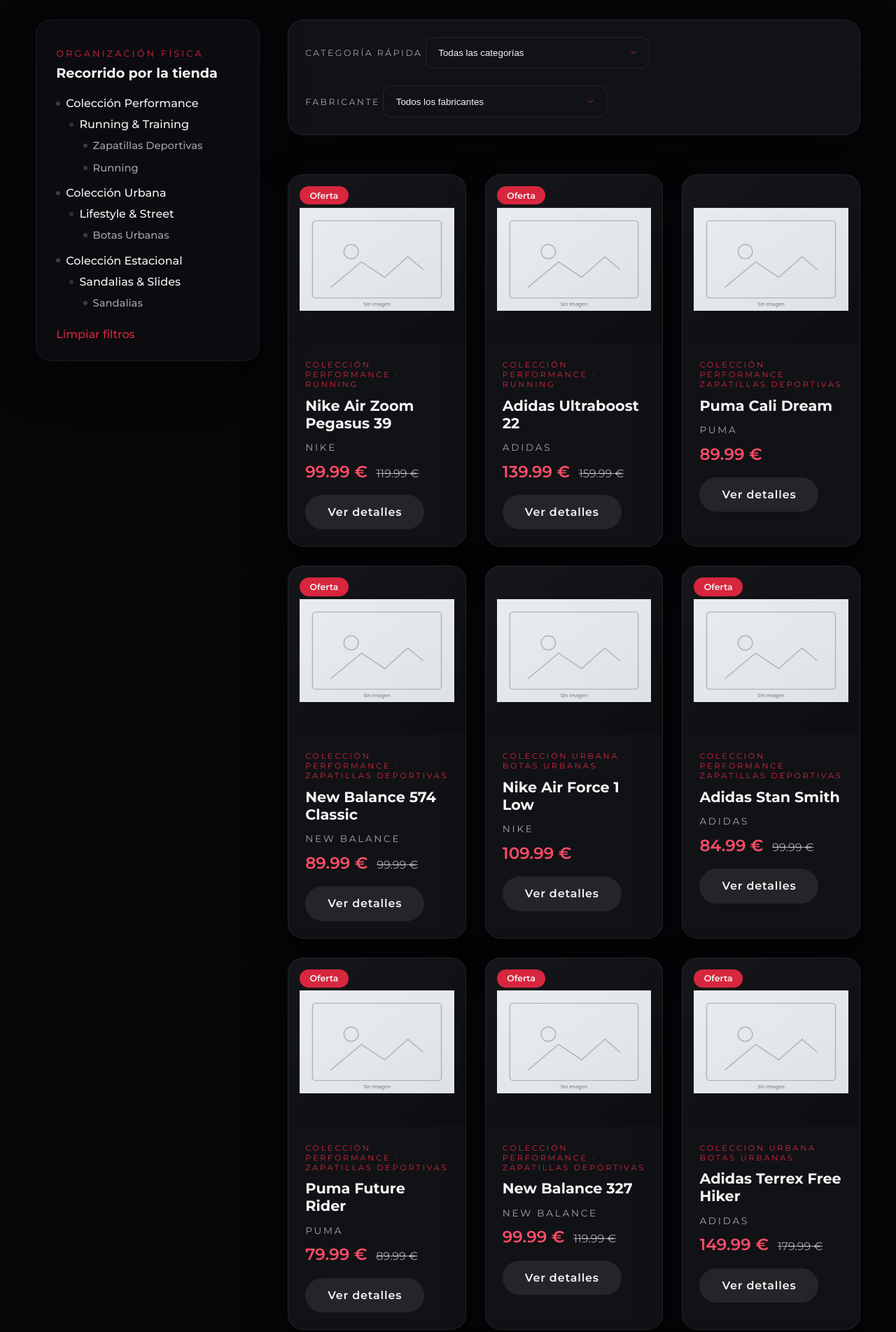
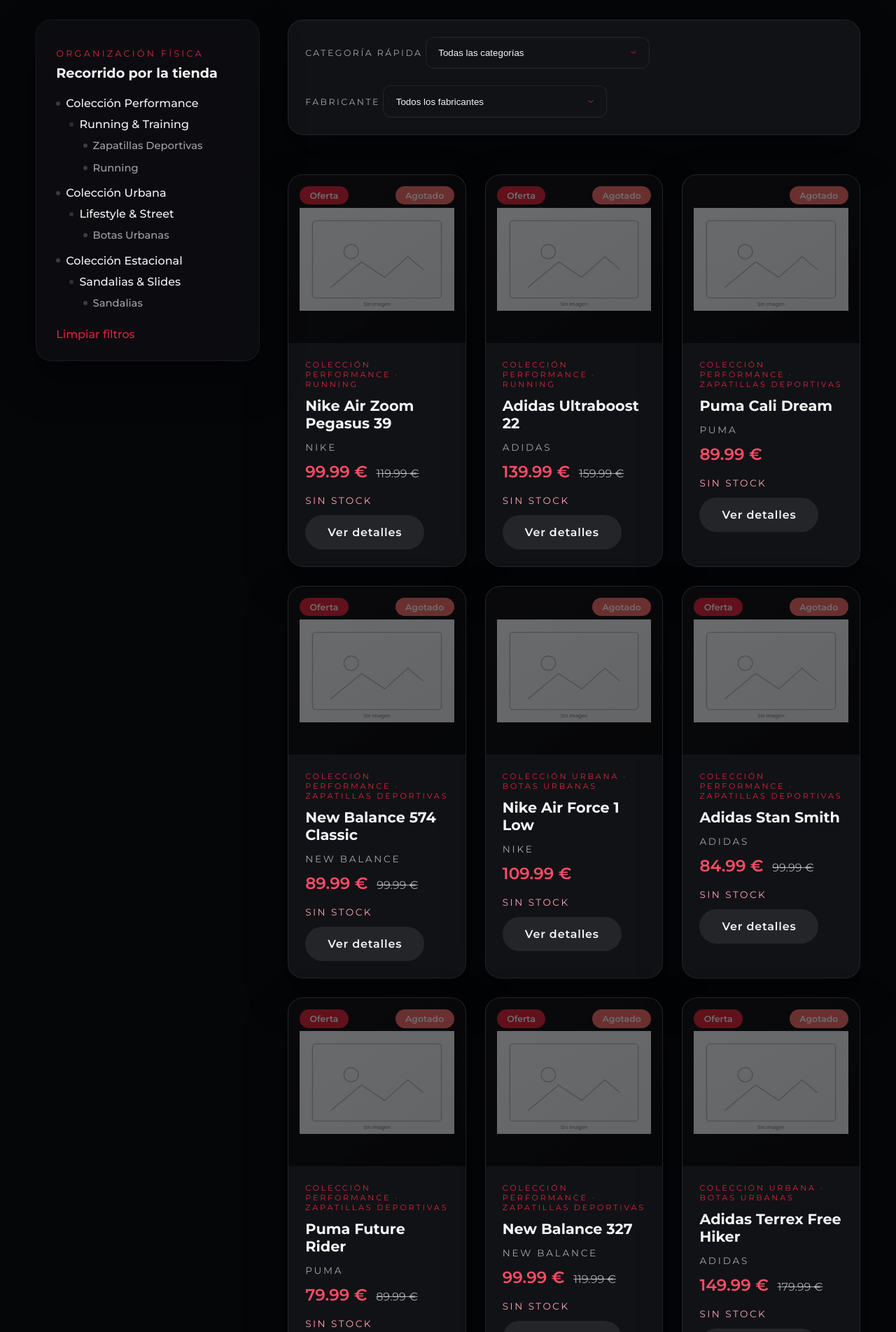
Before and after one commit to Urbano14/Tienda_Calzado, a Django app: page /productos/ in a window 1280 px wide. Shown: the part 592-2495 px from the top of the page at 70% size. Run offline with Django 5.2, Linux system fonts and the light colour scheme; data comes from the database, SQL or seed files in the repository; data that the repository does not hold is empty.

Commit message:
Fix: visualización correcta de las imágenes y corrección del stock

```diff
--- a/productos/templates/productos/lista_productos.html
+++ b/productos/templates/productos/lista_productos.html
@@ -157,7 +157,7 @@
                 {% if productos %}
                 <div class="grid catalogo__grid">
                     {% for producto in productos %}
-                    <article class="tarjeta producto {% if producto.sin_stock %}producto--agotado{% endif %}">
+                    <article class="tarjeta producto {% if producto.stock|default:0 <= 0 %}producto--agotado{% endif %}">
                         <div class="producto__imagen">
                             {% with thumb=producto.imagen_destacada %}
                                 {% if thumb %}
@@ -166,7 +166,7 @@
                                 <img src="{% static 'images/placeholder.svg' %}" alt="Sin imagen disponible">
                                 {% endif %}
                             {% endwith %}
-                            {% if producto.sin_stock %}
+                            {% if producto.stock|default:0 <= 0 %}
                             <span class="producto__badge producto__badge--agotado">Agotado</span>
                             {% endif %}
                             {% if producto.precio_oferta %}
@@ -185,7 +185,7 @@
                                 <span class="precio-actual">{{ producto.precio }} &euro;</span>
                                 {% endif %}
                             </div>
-                            {% if producto.sin_stock %}
+                            {% if producto.stock|default:0 <= 0 %}
                             <p class="producto__stock producto__stock--agotado">Sin stock</p>
                             {% endif %}
                             <a class="boton boton--ghost" href="{% url 'detalle-producto' producto.id %}">Ver detalles</a>
```
Also changed, not shown: README.md.
